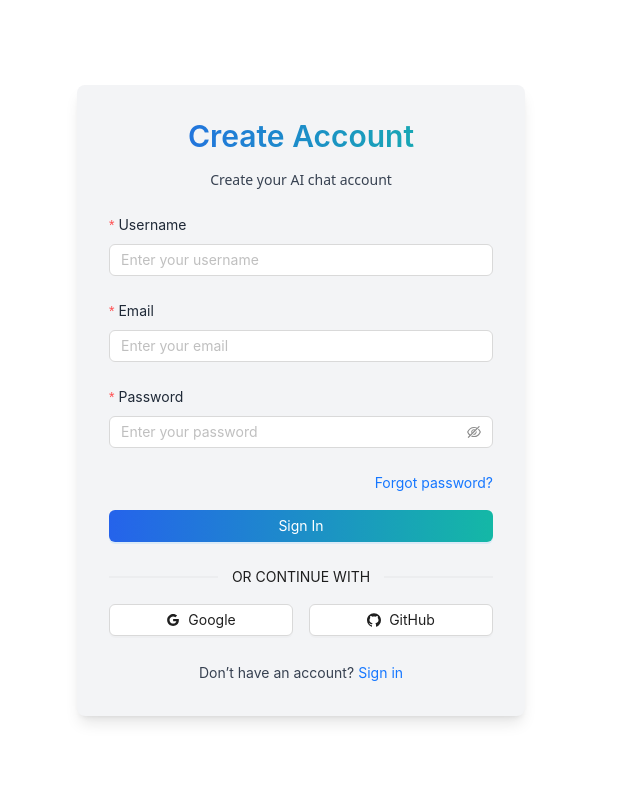
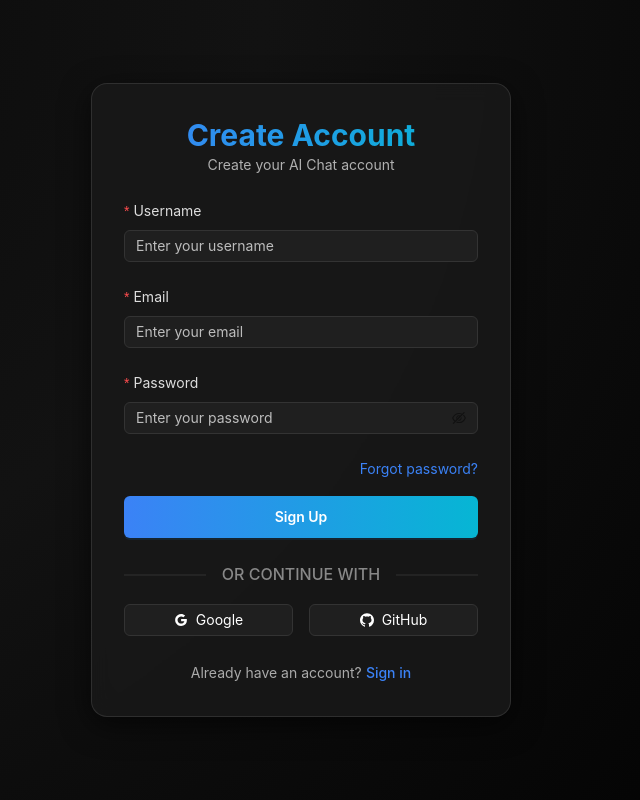
Before and after one commit to Girishmasade/MoonChat-AI, a React (Vite) app in the folder client/: page /signup in a window 1280 px wide. Shown: the whole page, without its empty margins (339-979 px from the left). Built offline with nearby package versions, Linux system fonts and the light colour scheme; no server answers.

Commit message:
fix: Correct spelling of "signin" in routes and components for consistency
Signed-off-by: Girishmasade <girishmasade@gmail.com>

```diff
--- a/client/src/App.jsx
+++ b/client/src/App.jsx
@@ -23,7 +23,7 @@ function App() {
         <Route path="/" element={<Navigate to={"/dashboard"} />} />
         <Route path="/dashboard" element={<Dashboard />} />
         <Route
-          path="/login"
+          path="/siginin"
           element={
             <PublicRoute>
               <UserLogin />
--- a/client/src/components/All components/Sidebar.jsx
+++ b/client/src/components/All components/Sidebar.jsx
@@ -40,7 +40,7 @@ const Sidebar = () => {
   const handleLogout = () => {
     dispatch(logout());
     localStorage.clear;
-    navigate(isAdmin ? "/admin-login" : "/login");
+    navigate(isAdmin ? "/admin-login" : "/siginin");
   };
 
   const menuItems = navLinks.map((link) => ({
--- a/client/src/components/CommonDashboard/Header.jsx
+++ b/client/src/components/CommonDashboard/Header.jsx
@@ -86,7 +86,7 @@ const AppHeader = () => {
           type="primary"
           style={{ background: "#9254de", border: "none" }}
         >
-          <Link to={"/login"}>Login</Link>
+          <Link to={"/siginin"}>Login</Link>
         </Button>
       </div>
     </Header>
--- a/client/src/components/Protected & Public Route/ProtectedRoutes.jsx
+++ b/client/src/components/Protected & Public Route/ProtectedRoutes.jsx
@@ -10,7 +10,7 @@ const ProtectedRoutes = ({ children }) => {
   const isAuth = token || storedToken;
 
   if (!isAuth) {
-    return <Navigate to="/login" replace />;
+    return <Navigate to="/siginin" replace />;
   }
 
   console.log("✅ Protected route: access granted");
--- a/client/src/pages/Auth/SignUp.jsx
+++ b/client/src/pages/Auth/SignUp.jsx
@@ -1,120 +1,176 @@
-import React from "react";
+import React, { useState } from "react";
 import { Form, Input, Button, Typography, Divider } from "antd";
 import { GoogleOutlined, GithubOutlined } from "@ant-design/icons";
 import { useRegisterUserMutation } from "../../redux/api/authApi";
 import { useDispatch } from "react-redux";
+import { useNavigate } from "react-router-dom";
 import { setCredentials } from "../../redux/app/authSlice";
 
 const { Title, Text, Link } = Typography;
 
 const Signup = () => {
-
-  const [username, setUsername] = React.useState("");
-  const [email, setEmail] = React.useState("");
-  const [password, setPassword] = React.useState("");
-
-  const dispatch = useDispatch()
-
-  const [registerUser, { isLoading}] =
-    useRegisterUserMutation();
+  const [username, setUsername] = useState("");
+  const [email, setEmail] = useState("");
+  const [password, setPassword] = useState("");
+  const dispatch = useDispatch();
+  const navigate = useNavigate()
+  const [registerUser, { isLoading }] = useRegisterUserMutation();
 
   const onChange = (e) => {
     const { name, value } = e.target;
-      if (name === "username") {
-        setUsername(value);
-      } else if (name === "email") {
-        setEmail(value);
-      } else if (name === "password") {
-        setPassword(value);
-      }
-    }
-
+    if (name === "username") setUsername(value);
+    else if (name === "email") setEmail(value);
+    else if (name === "password") setPassword(value);
+  };
 
   const onSubmit = () => {
     const userData = { username, email, password };
-    registerUser(userData).unwrap()
+    registerUser(userData)
+      .unwrap()
       .then((response) => {
         console.log("Registration successful:", response);
-        // dispatch(setCredentials(response))
+        // dispatch(setCredentials(response));
+        navigate("/siginin")
       })
       .catch((error) => {
         console.error("Registration failed:", error);
       });
   };
 
-  if (isLoading) {
-    return <div className="text-center mt-20 text-lg">Loading...</div>;
-  }
+  if (isLoading)
+    return (
+      <div className="text-center mt-20 text-lg text-white">Loading...</div>
+    );
 
   return (
-    <section className="min-h-screen flex items-center justify-center px-4 bg-white dark:bg-[#0f0f0f] transition-colors duration-300">
-      <div className="w-full max-w-md bg-gray-100 dark:bg-[#141414b3] p-8 rounded-lg shadow-lg transition-colors duration-300">
+    <>
+      {/* Inline styles to make placeholder text white */}
+      <style>
+        {`
+          input::placeholder,
+          .ant-input::placeholder,
+          .ant-input-password input::placeholder {
+            color: #ffffff !important;
+            opacity: 0.7;
+          }
+        `}
+      </style>
+
+      <section
+        style={{
+          minHeight: "100vh",
+          background:
+            "radial-gradient(circle at top left, #0a0a0a 0%, #121212 40%, #000000 100%)",
+          display: "flex",
+          alignItems: "center",
+          justifyContent: "center",
+          padding: "1rem",
+          color: "#fff",
+        }}
+      >
+        <div
+          style={{
+            width: "100%",
+            maxWidth: "420px",
+            background: "rgba(25, 25, 25, 0.85)", // glassmorphic effect
+            backdropFilter: "blur(10px)",
+            border: "1px solid rgba(255, 255, 255, 0.1)",
+            borderRadius: "16px",
+            padding: "2rem",
+            boxShadow: "0 8px 30px rgba(0, 0, 0, 0.6)",
+            transition: "all 0.3s ease",
+          }}
+        >
           <Title
             level={2}
-          className="text-center mb-0"
             style={{
-            background: "linear-gradient(to right, #2563eb, #14b8a6)",
+              textAlign: "center",
+              marginBottom: "0",
+              background: "linear-gradient(90deg, #3b82f6, #06b6d4)",
               WebkitBackgroundClip: "text",
-            color: "transparent",
+              WebkitTextFillColor: "transparent",
+              fontWeight: "700",
             }}
           >
             Create Account
           </Title>
 
-        <p className="block text-sm text-center mb-6 text-gray-700 dark:text-gray-300">
-          Create your AI chat account
-        </p>
+          <Text
+            style={{
+              display: "block",
+              textAlign: "center",
+              marginBottom: "1.5rem",
+              color: "#b0b0b0",
+            }}
+          >
+            Create your AI Chat account
+          </Text>
 
-        <Form
-          layout="vertical"
-          name="login"
-          initialValues={{ remember: true }}
-          onFinish={(values) => console.log("Login values:", values)}
-        >
+          <Form layout="vertical" onFinish={onSubmit}>
             <Form.Item
-            label={
-              <span className="text-gray-800 dark:text-white">Username</span>
-            }
+              label={<span style={{ color: "#ddd" }}>Username</span>}
               name="username"
-            rules={[{ required: true, message: "Please input your username!" }]}
+              rules={[
+                { required: true, message: "Please enter your username!" },
+              ]}
             >
               <Input
                 value={username}
                 name="username"
                 onChange={onChange}
-            placeholder="Enter your username" />
+                placeholder="Enter your username"
+                style={{
+                  backgroundColor: "#1f1f1f",
+                  border: "1px solid #333",
+                  color: "#fff",
+                }}
+              />
             </Form.Item>
 
             <Form.Item
-            label={<span className="text-gray-800 dark:text-white">Email</span>}
+              label={<span style={{ color: "#ddd" }}>Email</span>}
               name="email"
-            rules={[{ required: true, message: "Please input your email!" }]}
+              rules={[{ required: true, message: "Please enter your email!" }]}
             >
               <Input
                 value={email}
                 name="email"
                 onChange={onChange}
-            placeholder="Enter your email" />
+                placeholder="Enter your email"
+                style={{
+                  backgroundColor: "#1f1f1f",
+                  border: "1px solid #333",
+                  color: "#fff",
+                }}
+              />
             </Form.Item>
 
             <Form.Item
-            label={
-              <span className="text-gray-800 dark:text-white">Password</span>
-            }
+              label={<span style={{ color: "#ddd" }}>Password</span>}
               name="password"
-            rules={[{ required: true, message: "Please input your password!" }]}
+              rules={[
+                { required: true, message: "Please enter your password!" },
+              ]}
             >
               <Input.Password
                 value={password}
                 name="password"
                 onChange={onChange}
-            placeholder="Enter your password" />
+                placeholder="Enter your password"
+                style={{
+                  backgroundColor: "#1f1f1f",
+                  border: "1px solid #333",
+                  color: "#fff",
+                }}
+              />
             </Form.Item>
 
-          <div className="flex justify-end mb-4">
+            <div style={{ textAlign: "right", marginBottom: "1rem" }}>
               <Link
                 href="#"
-              className="text-blue-500 hover:underline dark:text-blue-400"
+                style={{
+                  color: "#3b82f6",
+                }}
               >
                 Forgot password?
               </Link>
@@ -124,45 +180,58 @@ const Signup = () => {
               <Button
                 type="primary"
                 htmlType="submit"
-              onClick={onSubmit}
                 loading={isLoading}
                 block
                 style={{
-                background: "linear-gradient(to right, #2563eb, #14b8a6)",
+                  background: "linear-gradient(90deg, #3b82f6, #06b6d4)",
                   border: "none",
+                  height: "42px",
+                  fontWeight: "600",
                 }}
               >
-              Sign In
+                Sign Up
               </Button>
             </Form.Item>
           </Form>
 
-        <Divider plain className="text-gray-500 dark:text-gray-400">
+          <Divider style={{ borderColor: "#333", color: "#888" }}>
             OR CONTINUE WITH
           </Divider>
 
-        <div className="flex gap-4">
-          <Button icon={<GoogleOutlined />} block>
+          <div style={{ display: "flex", gap: "1rem" }}>
+            <Button
+              icon={<GoogleOutlined />}
+              block
+              style={{
+                background: "#1f1f1f",
+                border: "1px solid #333",
+                color: "#fff",
+              }}
+            >
               Google
             </Button>
-          <Button icon={<GithubOutlined />} block>
+            <Button
+              icon={<GithubOutlined />}
+              block
+              style={{
+                background: "#1f1f1f",
+                border: "1px solid #333",
+                color: "#fff",
+              }}
+            >
               GitHub
             </Button>
           </div>
 
-        <div className="text-center mt-6">
-          <Text className="text-gray-700 dark:text-gray-400">
-            Don’t have an account?
-          </Text>{" "}
-          <Link
-            href="/login"
-            className="text-blue-500 dark:text-blue-400 hover:underline"
-          >
+          <div style={{ textAlign: "center", marginTop: "1.5rem" }}>
+            <Text style={{ color: "#aaa" }}>Already have an account?</Text>{" "}
+            <Link href="/siginin" style={{ color: "#3b82f6", fontWeight: "500" }}>
               Sign in
             </Link>
           </div>
         </div>
       </section>
+    </>
   );
 };
 
--- a/client/src/pages/Auth/UserLogin.jsx
+++ b/client/src/pages/Auth/UserLogin.jsx
@@ -1,4 +1,4 @@
-import React from "react";
+import React, { useState } from "react";
 import { Form, Input, Button, Typography, Divider, message } from "antd";
 import { GoogleOutlined, GithubOutlined } from "@ant-design/icons";
 import { useDispatch } from "react-redux";
@@ -9,8 +9,8 @@ import { useLoginUserMutation } from "../../redux/api/authApi";
 const { Title, Text, Link } = Typography;
 
 const UserLogin = () => {
-  const [email, setEmail] = React.useState("");
-  const [password, setPassword] = React.useState("");
+  const [email, setEmail] = useState("");
+  const [password, setPassword] = useState("");
 
   const [loginUser, { isLoading }] = useLoginUserMutation();
   const dispatch = useDispatch();
@@ -18,89 +18,135 @@ const UserLogin = () => {
 
   const onChange = (e) => {
     const { name, value } = e.target;
-    if (name === "email") {
-      setEmail(value);
-    } else if (name === "password") {
-      setPassword(value);
-    }
+    if (name === "email") setEmail(value);
+    else if (name === "password") setPassword(value);
   };
 
   const onSubmit = async (values) => {
     try {
       const response = await loginUser(values).unwrap();
       message.success("Logged in successfully!");
-      console.log("Login successful:", response);
       dispatch(setCredentials(response));
       navigate("/chat-dashboard");
     } catch (error) {
       message.error(error?.data?.message || "Invalid credentials!");
-      console.log("Login failed:", error);
     }
   };
 
-  if (isLoading) {
-    return <div className="text-center mt-20 text-lg">Loading...</div>;
-  }
+  if (isLoading)
+    return (
+      <div className="text-center mt-20 text-lg text-white">Loading...</div>
+    );
 
   return (
-    <section className="min-h-screen flex items-center justify-center px-4 bg-white dark:bg-[#0f0f0f] transition-colors duration-300">
-      <div className="w-full max-w-md bg-gray-100 dark:bg-[#141414b3] p-8 rounded-lg shadow-lg transition-colors duration-300">
+    <>
+      {/* make placeholder text white */}
+      <style>
+        {`
+          input::placeholder,
+          .ant-input::placeholder,
+          .ant-input-password input::placeholder {
+            color: #ffffff !important;
+            opacity: 0.7;
+          }
+        `}
+      </style>
+
+      <section
+        style={{
+          minHeight: "100vh",
+          background:
+            "radial-gradient(circle at top left, #0a0a0a 0%, #121212 40%, #000000 100%)",
+          display: "flex",
+          alignItems: "center",
+          justifyContent: "center",
+          padding: "1rem",
+          color: "#fff",
+        }}
+      >
+        <div
+          style={{
+            width: "100%",
+            maxWidth: "420px",
+            background: "rgba(25, 25, 25, 0.85)",
+            backdropFilter: "blur(10px)",
+            border: "1px solid rgba(255, 255, 255, 0.1)",
+            borderRadius: "16px",
+            padding: "2rem",
+            boxShadow: "0 8px 30px rgba(0, 0, 0, 0.6)",
+            transition: "all 0.3s ease",
+          }}
+        >
           <Title
             level={2}
-          className="text-center mb-0"
             style={{
-            background: "linear-gradient(to right, #2563eb, #14b8a6)",
+              textAlign: "center",
+              marginBottom: "0",
+              background: "linear-gradient(90deg, #3b82f6, #06b6d4)",
               WebkitBackgroundClip: "text",
-            color: "transparent",
+              WebkitTextFillColor: "transparent",
+              fontWeight: "700",
             }}
           >
             Welcome Back
           </Title>
 
-        <p className="block text-sm text-center mb-6 text-gray-700 dark:text-gray-300">
-          Sign in to your AI chat account
-        </p>
+          <Text
+            style={{
+              display: "block",
+              textAlign: "center",
+              marginBottom: "1.5rem",
+              color: "#b0b0b0",
+            }}
+          >
+            Sign in to your AI Chat account
+          </Text>
 
-        <Form
-          layout="vertical"
-          name="login"
-          initialValues={{ remember: true }}
-          onFinish={onSubmit}
-        >
+          <Form layout="vertical" onFinish={onSubmit}>
             <Form.Item
-            label={<span className="text-gray-800 dark:text-white">Email</span>}
+              label={<span style={{ color: "#ddd" }}>Email</span>}
               name="email"
-            rules={[{ required: true, message: "Please input your email!" }]}
+              rules={[{ required: true, message: "Please enter your email!" }]}
             >
               <Input
                 value={email}
                 name="email"
                 onChange={onChange}
-              autoComplete="email"
                 placeholder="Enter your email"
+                style={{
+                  backgroundColor: "#1f1f1f",
+                  border: "1px solid #333",
+                  color: "#fff",
+                }}
               />
             </Form.Item>
 
             <Form.Item
-            label={
-              <span className="text-gray-800 dark:text-white">Password</span>
-            }
+              label={<span style={{ color: "#ddd" }}>Password</span>}
               name="password"
-            rules={[{ required: true, message: "Please input your password!" }]}
+              rules={[
+                { required: true, message: "Please enter your password!" },
+              ]}
             >
               <Input.Password
                 value={password}
                 name="password"
                 onChange={onChange}
-              autoComplete="current-password"
                 placeholder="Enter your password"
+                style={{
+                  backgroundColor: "#1f1f1f",
+                  border: "1px solid #333",
+                  color: "#fff",
+                }}
               />
             </Form.Item>
 
-          <div className="flex justify-end mb-4">
+            <div style={{ textAlign: "right", marginBottom: "1rem" }}>
               <Link
                 href="#"
-              className="text-blue-500 hover:underline dark:text-blue-400"
+                style={{
+                  color: "#3b82f6",
+                }}
               >
                 Forgot password?
               </Link>
@@ -113,8 +159,10 @@ const UserLogin = () => {
                 loading={isLoading}
                 block
                 style={{
-                background: "linear-gradient(to right, #2563eb, #14b8a6)",
+                  background: "linear-gradient(90deg, #3b82f6, #06b6d4)",
                   border: "none",
+                  height: "42px",
+                  fontWeight: "600",
                 }}
               >
                 Sign In
@@ -122,32 +170,44 @@ const UserLogin = () => {
             </Form.Item>
           </Form>
 
-        <Divider plain className="text-gray-500 dark:text-gray-400">
+          <Divider style={{ borderColor: "#333", color: "#888" }}>
             OR CONTINUE WITH
           </Divider>
 
-        <div className="flex gap-4">
-          <Button icon={<GoogleOutlined />} block>
+          <div style={{ display: "flex", gap: "1rem" }}>
+            <Button
+              icon={<GoogleOutlined />}
+              block
+              style={{
+                background: "#1f1f1f",
+                border: "1px solid #333",
+                color: "#fff",
+              }}
+            >
               Google
             </Button>
-          <Button icon={<GithubOutlined />} block>
+            <Button
+              icon={<GithubOutlined />}
+              block
+              style={{
+                background: "#1f1f1f",
+                border: "1px solid #333",
+                color: "#fff",
+              }}
+            >
               GitHub
             </Button>
           </div>
 
-        <div className="text-center mt-6">
-          <Text className="text-gray-700 dark:text-gray-400">
-            Don’t have an account?
-          </Text>{" "}
-          <Link
-            href="/signup"
-            className="text-blue-500 dark:text-blue-400 hover:underline"
-          >
+          <div style={{ textAlign: "center", marginTop: "1.5rem" }}>
+            <Text style={{ color: "#aaa" }}>Don’t have an account?</Text>{" "}
+            <Link href="/signup" style={{ color: "#3b82f6", fontWeight: "500" }}>
               Sign up
             </Link>
           </div>
         </div>
       </section>
+    </>
   );
 };
 
```
Also changed, not shown: 2 other files (tests, documents, lock files or other folders). Lines whose indentation alone changed are shown as unchanged.
